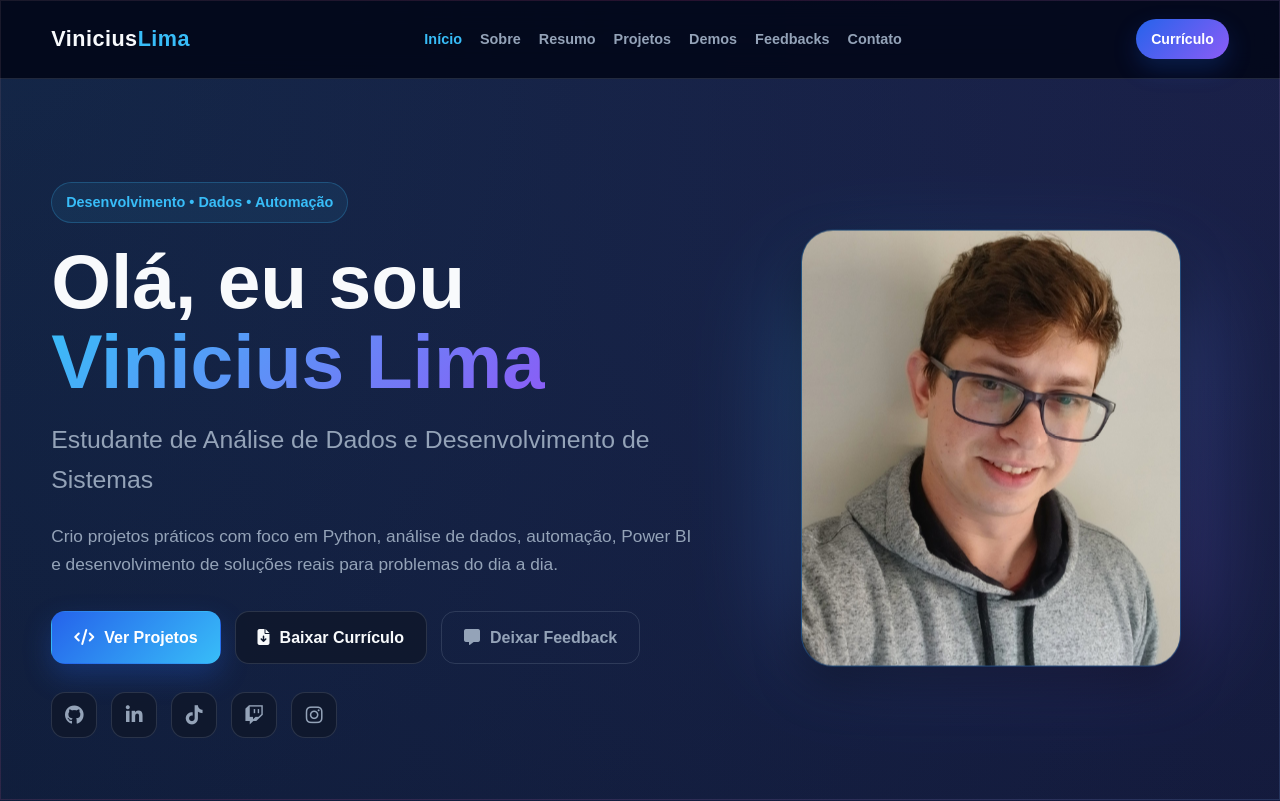
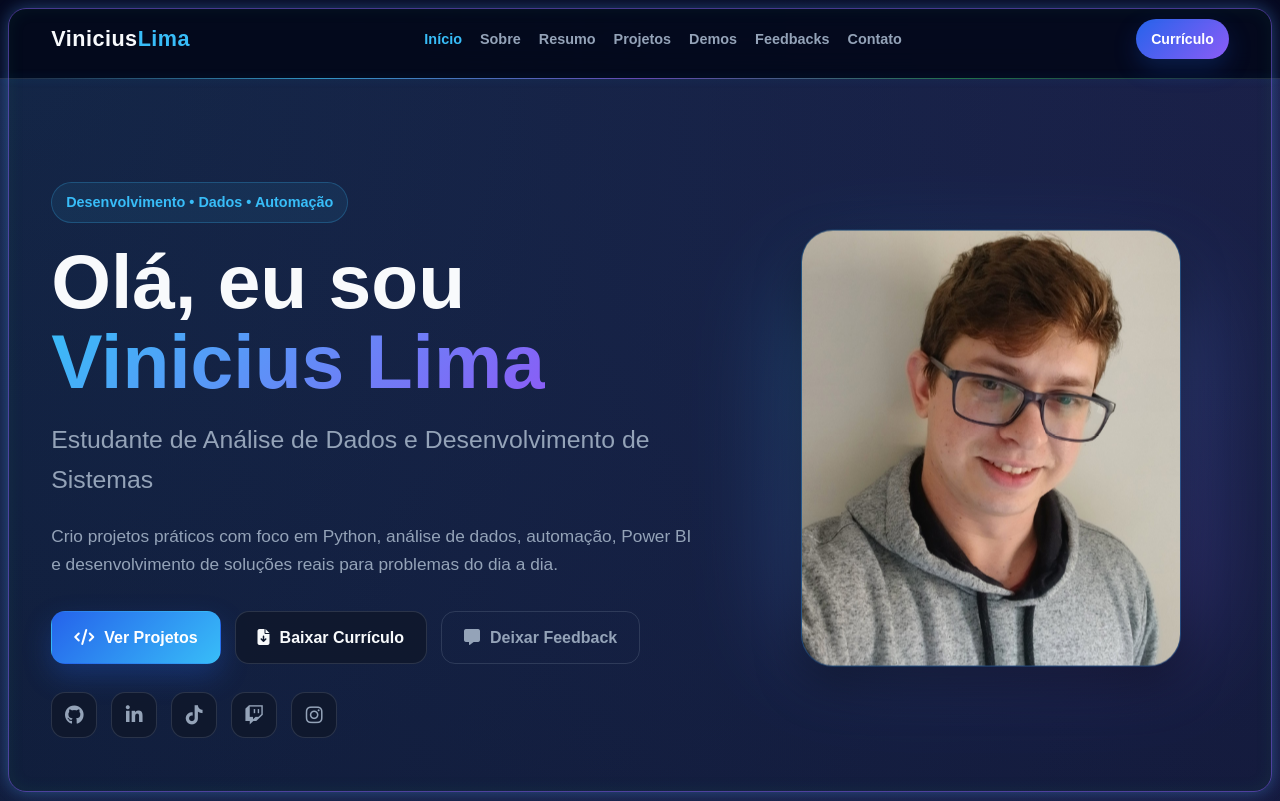
Before and after one commit to Dinox75/Dinox75, a plain HTML site: page docs/index.html in a window 1280 px wide. Shown: the top 801 px of the page. Drawn offline with Linux system fonts and the light colour scheme.

Commit message:
fix: melhora compatibilidade da borda neon

```diff
--- a/docs/style.css
+++ b/docs/style.css
@@ -1300,36 +1300,25 @@ section {
 
 /* =========================
    BORDA NEON ANIMADA DA PÁGINA
+   Versão mais compatível
 ========================= */
 
 body::before {
   content: "";
   position: fixed;
-  inset: 0;
-  padding: 1px;
+  inset: 8px;
+  pointer-events: none;
+  z-index: 2000;
 
-  background: linear-gradient(
-    120deg,
-    rgba(56, 189, 248, 0.65),
-    rgba(139, 92, 246, 0.55),
-    rgba(34, 197, 94, 0.45),
-    rgba(236, 72, 153, 0.45),
-    rgba(56, 189, 248, 0.65)
-  );
+  border: 1px solid rgba(56, 189, 248, 0.45);
+  border-radius: 18px;
 
-  background-size: 400% 400%;
-  animation: neonBorderMove 14s ease infinite;
+  box-shadow:
+    0 0 12px rgba(56, 189, 248, 0.22),
+    0 0 26px rgba(139, 92, 246, 0.14),
+    inset 0 0 16px rgba(56, 189, 248, 0.08);
 
-  pointer-events: none;
-  z-index: 1200;
-  opacity: 0.35;
-
-  -webkit-mask:
-    linear-gradient(#000 0 0) content-box,
-    linear-gradient(#000 0 0);
-
-  -webkit-mask-composite: xor;
-  mask-composite: exclude;
+  animation: neonPulse 5s ease-in-out infinite;
 }
 
 body::after {
@@ -1343,26 +1332,43 @@ body::after {
   background: linear-gradient(
     90deg,
     transparent,
-    rgba(56, 189, 248, 0.65),
-    rgba(139, 92, 246, 0.55),
+    rgba(56, 189, 248, 0.85),
+    rgba(139, 92, 246, 0.75),
+    rgba(34, 197, 94, 0.55),
     transparent
   );
 
+  box-shadow:
+    0 0 10px rgba(56, 189, 248, 0.35),
+    0 0 22px rgba(139, 92, 246, 0.25);
+
   pointer-events: none;
-  z-index: 998;
-  opacity: 0.45;
+  z-index: 1001;
+  opacity: 0.85;
 }
 
-@keyframes neonBorderMove {
+@keyframes neonPulse {
   0% {
-    background-position: 0% 50%;
+    border-color: rgba(56, 189, 248, 0.35);
+    box-shadow:
+      0 0 10px rgba(56, 189, 248, 0.16),
+      0 0 22px rgba(139, 92, 246, 0.10),
+      inset 0 0 12px rgba(56, 189, 248, 0.06);
   }
 
   50% {
-    background-position: 100% 50%;
+    border-color: rgba(139, 92, 246, 0.55);
+    box-shadow:
+      0 0 16px rgba(56, 189, 248, 0.28),
+      0 0 34px rgba(139, 92, 246, 0.20),
+      inset 0 0 18px rgba(34, 197, 94, 0.08);
   }
 
   100% {
-    background-position: 0% 50%;
+    border-color: rgba(56, 189, 248, 0.35);
+    box-shadow:
+      0 0 10px rgba(56, 189, 248, 0.16),
+      0 0 22px rgba(139, 92, 246, 0.10),
+      inset 0 0 12px rgba(56, 189, 248, 0.06);
   }
 }
```
